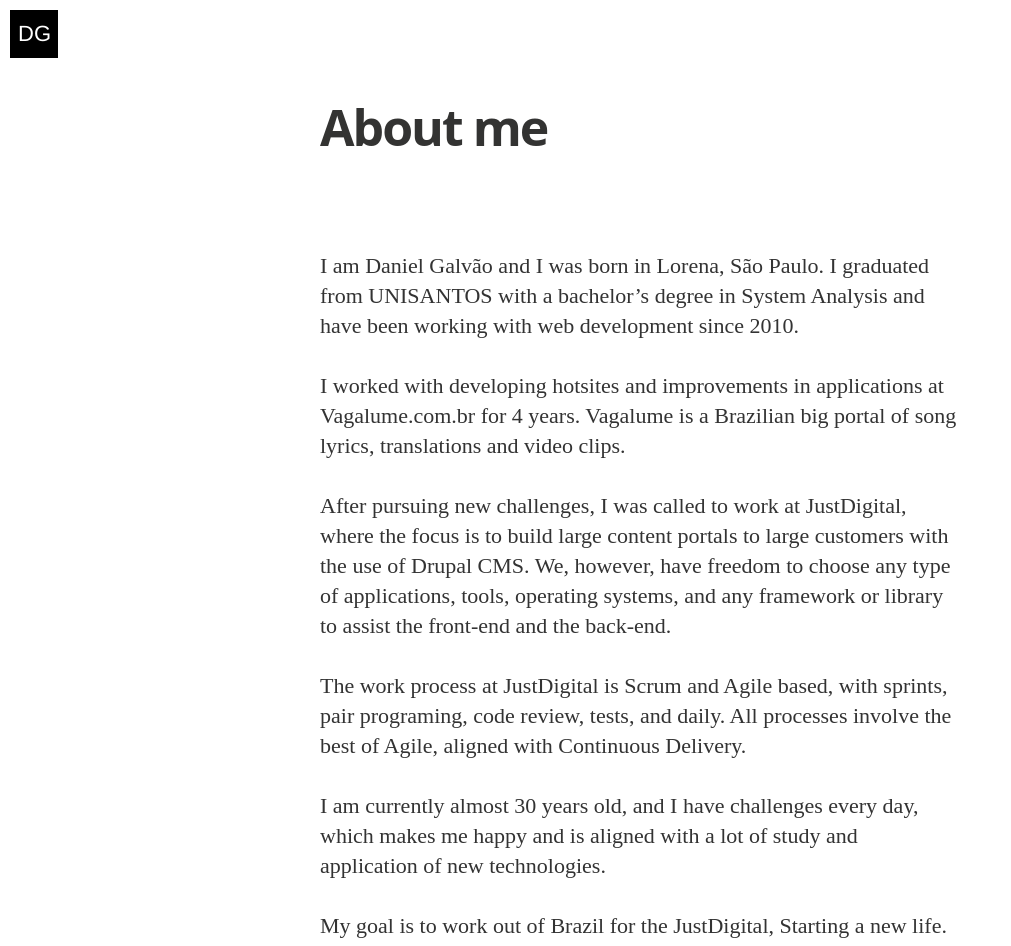
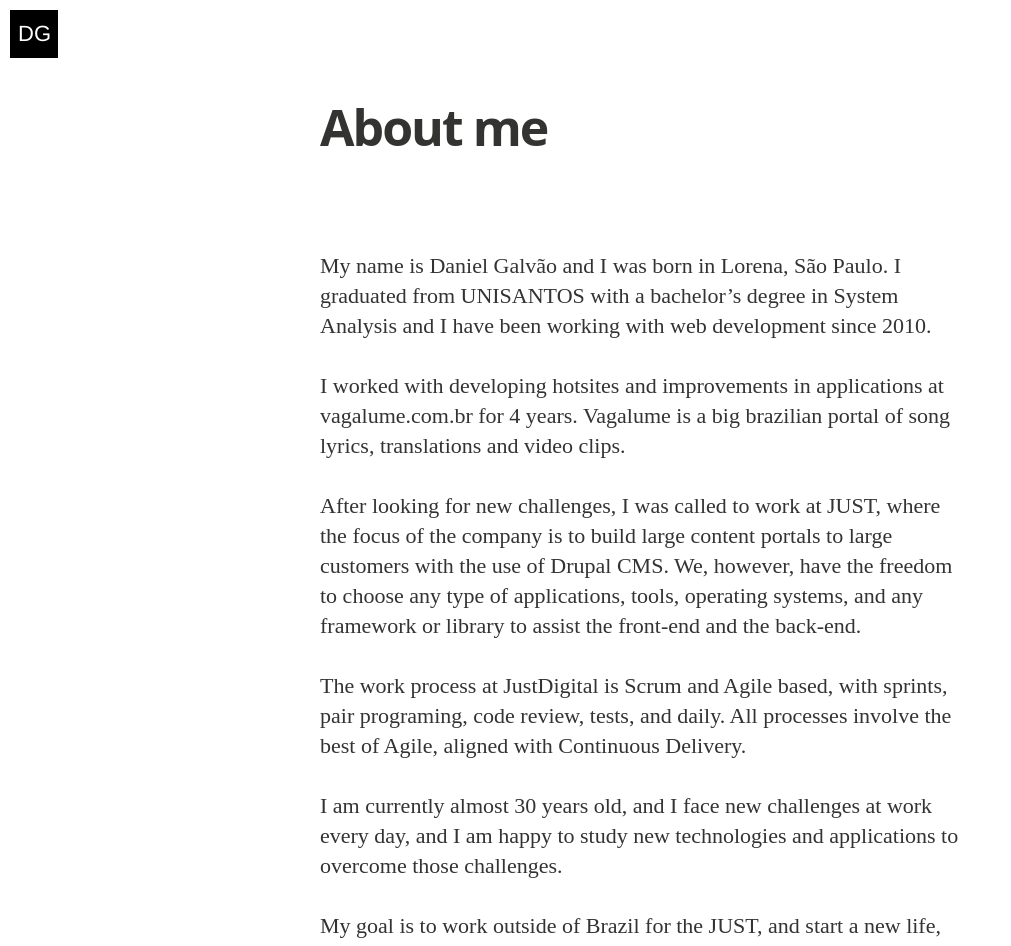
Before and after one commit to danielGalvao/danielGalvao.github.io, a Jekyll site: the page built from about.md, in a window 1280 px wide and 1400 px high. Shown: the top 946 px of the window, without its empty margins (0-1011 px from the left). Built offline with Jekyll 4.4.1, drawn with Linux system fonts in a browser that asks for light colours; nearby versions of some CDN libraries; some web fonts are replaced; a style sheet for code colours, icons or effects is not loaded; some of the changed text lies outside the part shown.

Commit message:
Fix text about me

```diff
--- a/about.md
+++ b/about.md
@@ -4,17 +4,17 @@ title: About me
 permalink: /about/
 ---
 
-I am Daniel Galvão and I was born in Lorena, São Paulo. I graduated from UNISANTOS with a bachelor’s degree in System Analysis and have been working with web development since 2010.
+My name is Daniel Galvão and I was born in Lorena, São Paulo. I graduated from UNISANTOS with a bachelor’s degree in System Analysis and I have been working with web development since 2010.
 
-I worked with developing hotsites and improvements in applications at Vagalume.com.br for 4 years. Vagalume is a Brazilian big portal of song lyrics, translations and video clips.
+I worked with developing hotsites and improvements in applications at vagalume.com.br for 4 years. Vagalume is a big brazilian portal of song lyrics, translations and video clips.
 
-After pursuing new challenges, I was called to work at JustDigital, where the focus is to build large content portals to large customers with the use of Drupal CMS. We, however, have freedom to choose any type of applications, tools, operating systems, and any framework or library to assist the front-end and the back-end.
+After looking for new challenges, I was called to work at JUST, where the focus of the company is to build large content portals to large customers with the use of Drupal CMS. We, however, have the freedom to choose any type of applications, tools, operating systems, and any framework or library to assist the front-end and the back-end.
 
 The work process at JustDigital is Scrum and Agile based, with sprints, pair programing, code review, tests, and daily. All processes involve the best of Agile, aligned with Continuous Delivery.
 
-I am currently almost 30 years old, and I have challenges every day, which makes me happy and is aligned with a lot of study and application of new technologies.
+I am currently almost 30 years old, and I face new challenges at work every day, and I am happy to study new technologies and applications to overcome those challenges.
 
-My goal is to work out of Brazil for the JustDigital, Starting a new life. Until the challenges are others to motivate me. As a product, or a big company with its own product.
+My goal is to work outside of Brazil for the JUST, and start a new life, until I’m faced with new challenges and goals that motivate me, whether it's a product, or a big company with it's own product.
 
 Nowadays my interests are: React, Meteor, NodeJS, MongoDB, Redis, CSS, PHP, Python, ElasticSearch and DevOps.
 
```
